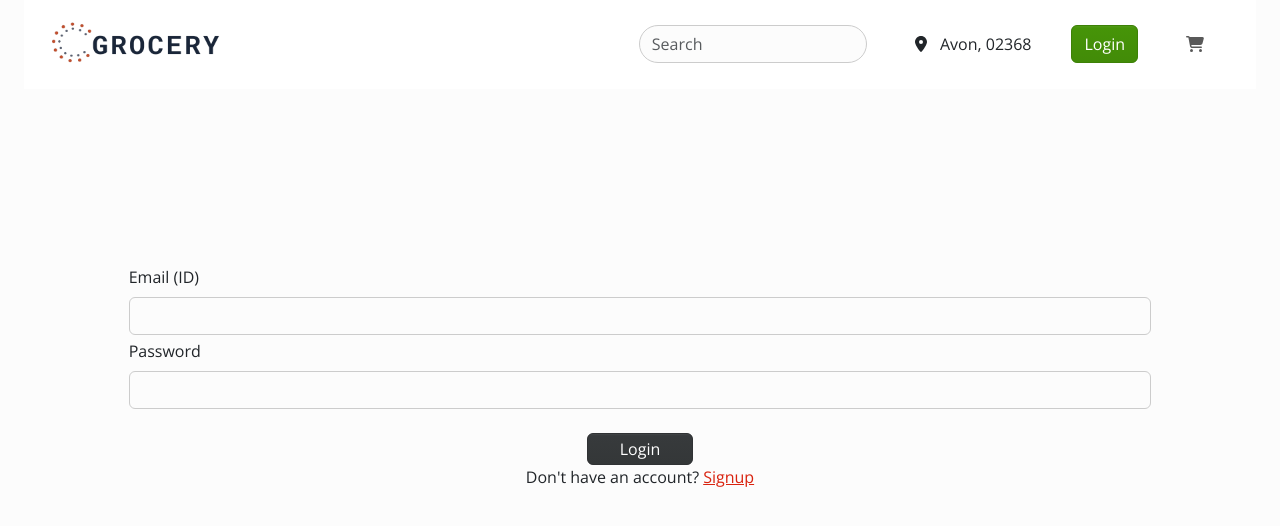
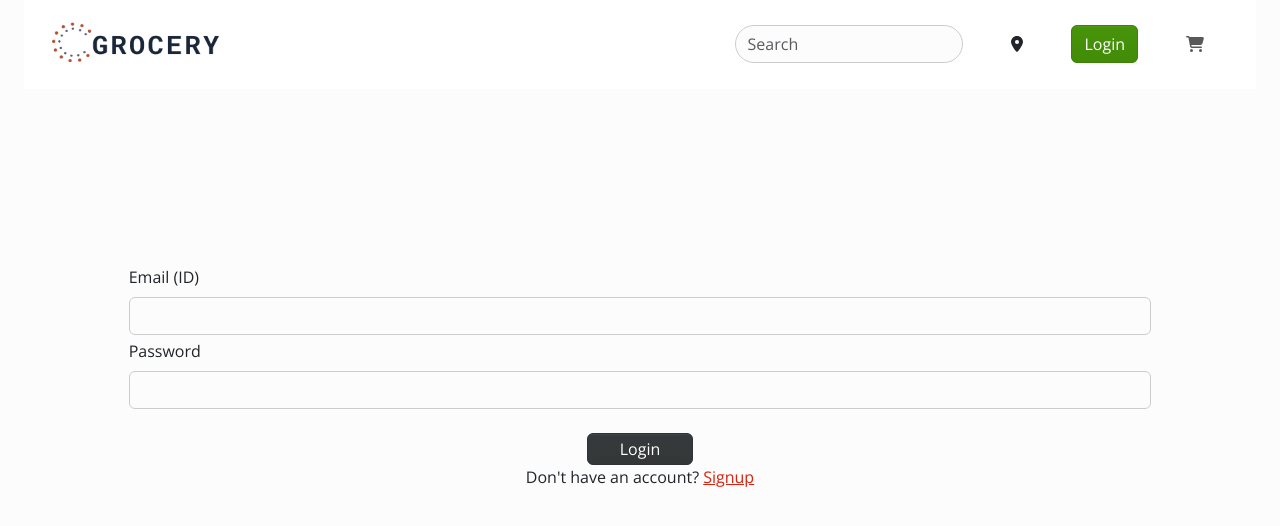
Before and after one commit to raspuna/AllInOneGrocery, a React (Create React App) app in the folder client/: page /login in a window 1280 px wide. Shown: the top 526 px of the page. Built offline with nearby package versions, Linux system fonts and the light colour scheme; no server answers.

Commit message:
showed user address in Header

```diff
--- a/client/src/components/Header.js
+++ b/client/src/components/Header.js
@@ -50,7 +50,11 @@ function Header(props) {
             {/* zip code autofill */}
             <Nav.Item>
               &nbsp; &nbsp; <FontAwesomeIcon icon={faLocationDot} /> &nbsp;
-              Avon, 02368
+              {user && (
+                <div>
+                  {user.city}, {user.zipCode}
+                </div>
+              )}
             </Nav.Item>
 
             <Nav.Link style={{ margin: "0 2rem" }}>
```
